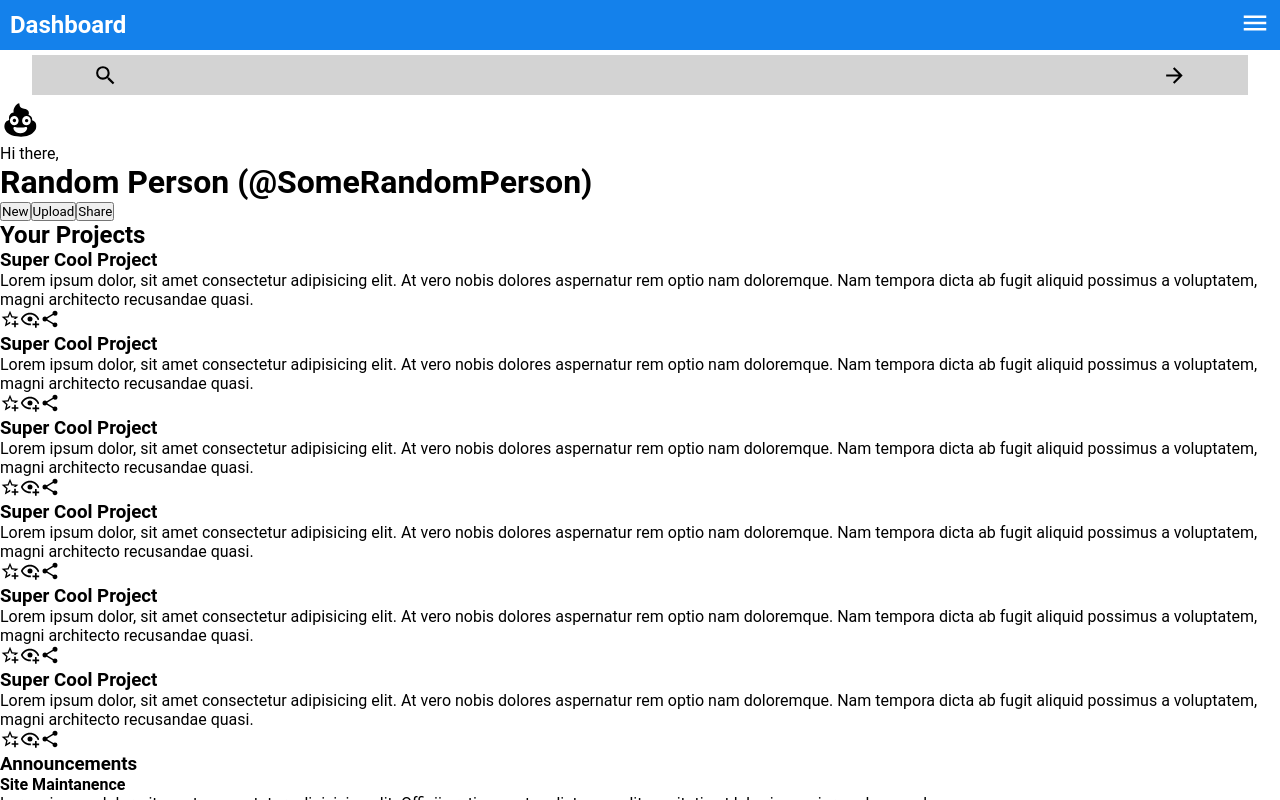
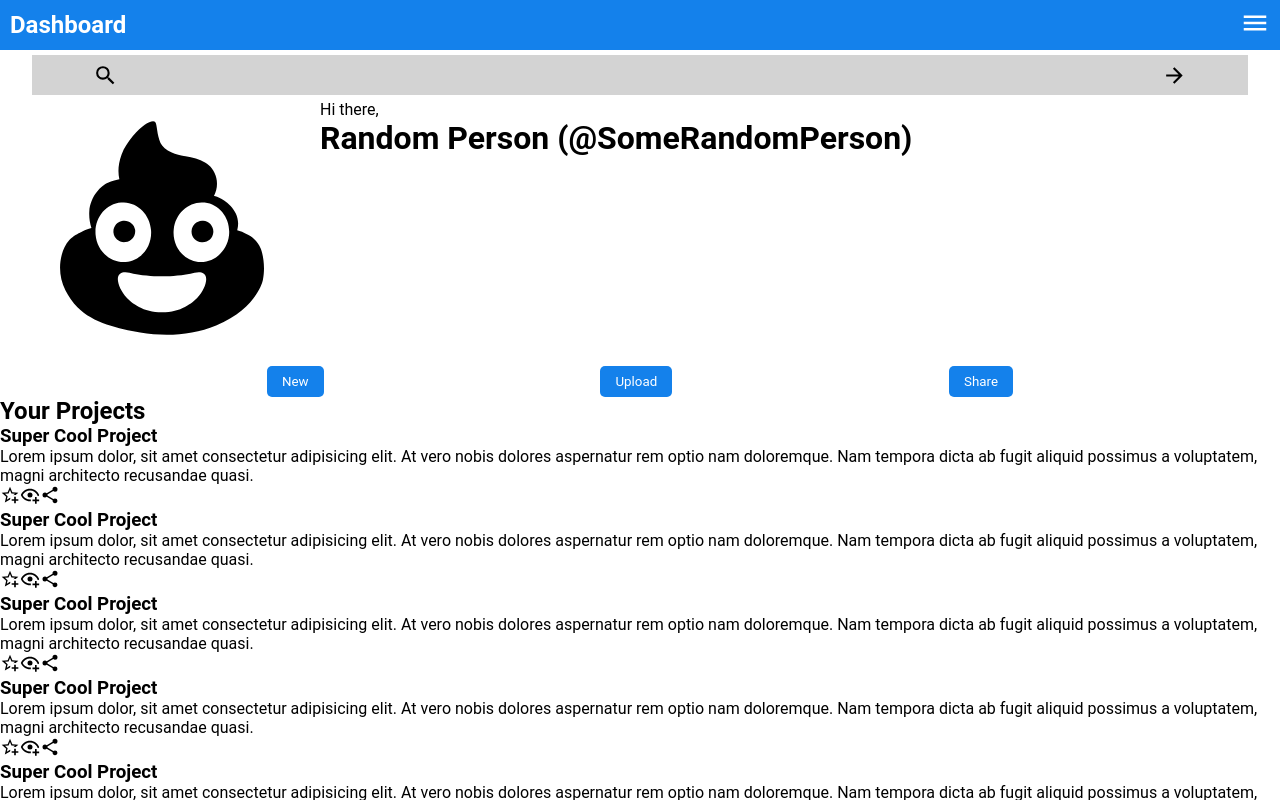
Before and after one commit to ImExtraPolite3/admin-dashboard, a React (Vite) app: page / in a window 1280 px wide. Shown: the top 800 px of the page. Built offline with nearby package versions, Linux system fonts and the light colour scheme; a web font is replaced by a local one.

Commit message:
complete header for now

```diff
--- a/src/components/Header.jsx
+++ b/src/components/Header.jsx
@@ -15,7 +15,7 @@ export default function Header() {
         <img src="arrow-right.svg" alt="" />
       </div>
       <div>
-        <img src="emoticon-poop.svg" alt="" width="40px" />
+        <img src="emoticon-poop.svg" alt="" width="80%" />
         <div>
           <p>Hi there,</p>
           <h1>Random Person (@SomeRandomPerson)</h1>
--- a/src/index.css
+++ b/src/index.css
@@ -44,6 +44,36 @@ nav {
   width: 25px;
 }
 
+.headers > div:last-child {
+  display: grid;
+  grid-template-columns: 25% 75%;
+}
+
+.headers > div:last-child > img {
+  justify-self: center;
+  align-self: center;
+}
+
+.headers > div:last-child > div > h1 {
+  /* font-size: rem; */
+}
+
+.headers > div:last-child > div:last-child {
+  margin-top: 10px;
+  grid-column: 1 / 3;
+  display: flex;
+  gap: 10px;
+  justify-content: space-evenly;
+}
+
+.headers > div:last-child > div:last-child > button {
+  background-color: #1481eb;
+  color: white;
+  border: none;
+  padding: 8px 15px;
+  border-radius: 5px;
+}
+
 .links > div > img {
   width: 20px;
 }
```
